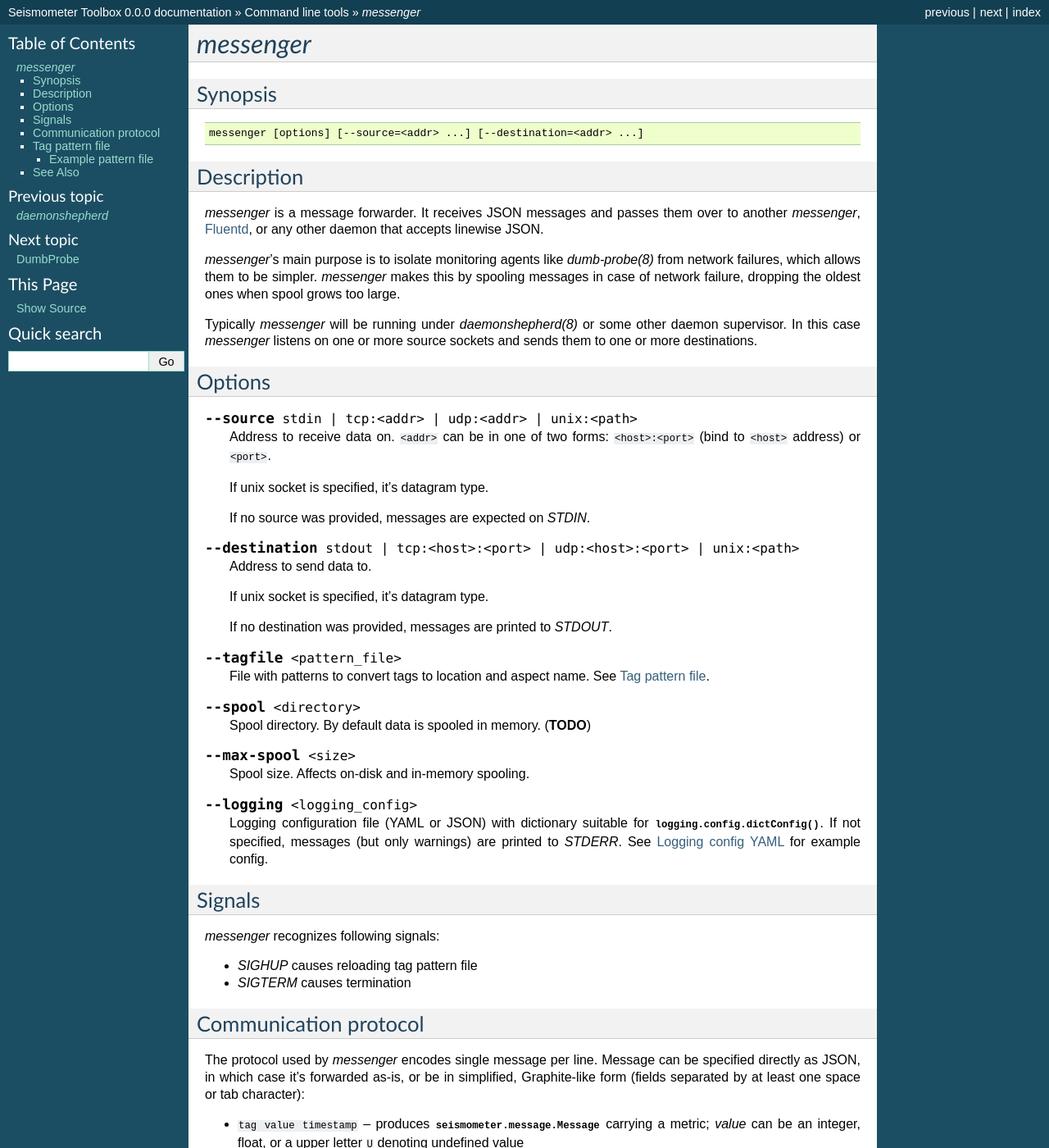
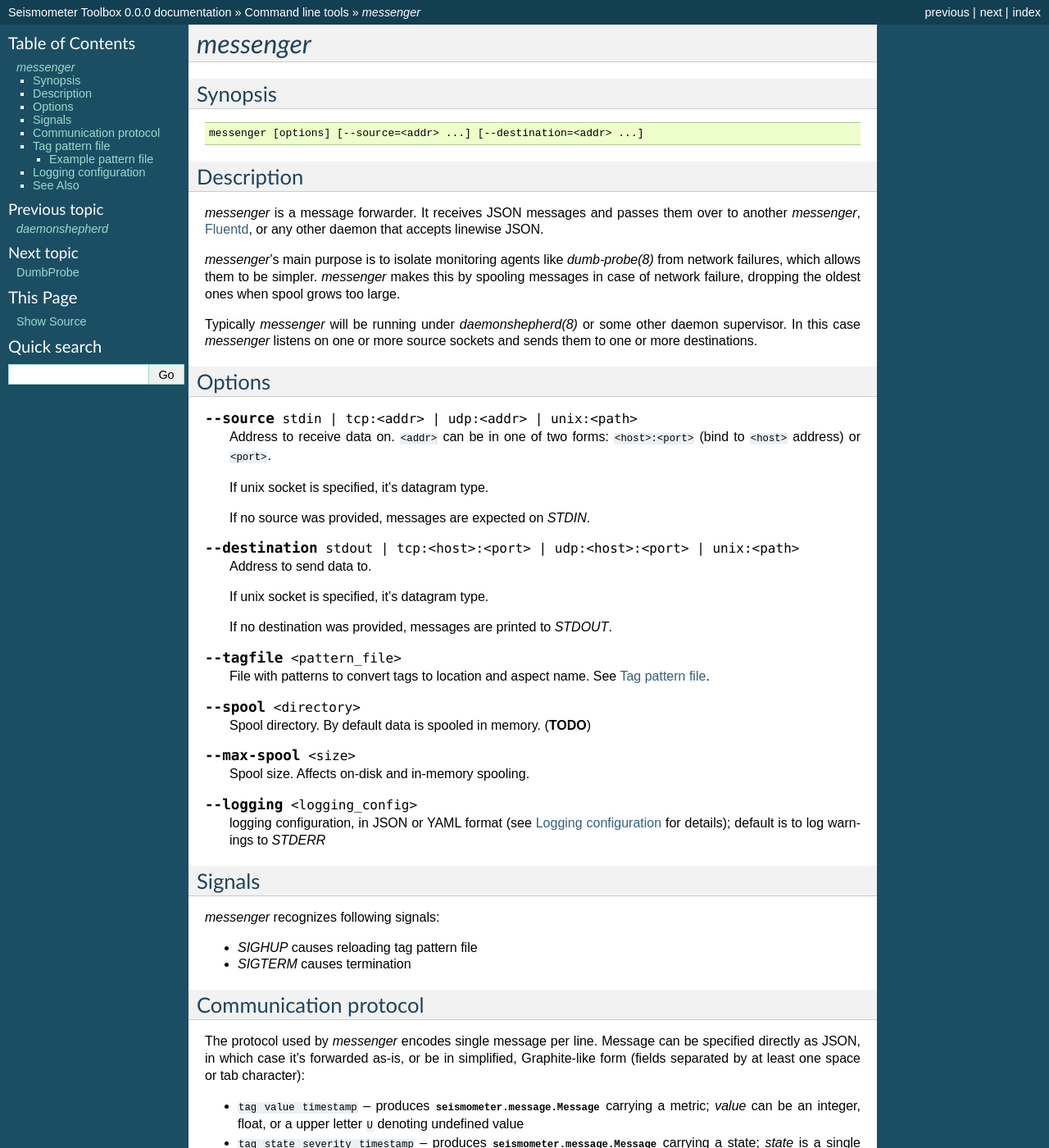
Before and after one commit to dozzie/seismometer-toolbox, a Sphinx documentation site: the page built from doc/manpages/messenger.rst, in a window 1280 px wide and 1400 px high. Shown: the whole window at 82% size. Built offline with Sphinx 7.4.7, drawn with Linux system fonts in a browser that asks for light colours; some of the changed text lies outside the part shown.

Commit message:
Added section about logging configuration to all manpages.

```diff
--- a/doc/manpages/messenger.rst
+++ b/doc/manpages/messenger.rst
@@ -60,10 +60,8 @@
 
 .. option:: --logging <logging_config>
 
-   Logging configuration file (YAML or JSON) with dictionary suitable for
-   :func:`logging.config.dictConfig`. If not specified, messages (but only
-   warnings) are printed to *STDERR*. See :ref:`yaml-logging-config` for
-   example config.
+   logging configuration, in JSON or YAML format (see :ref:`messenger-logging`
+   for details); default is to log warnings to *STDERR*
 
 Signals
 =======
@@ -174,6 +172,13 @@
 
    (services):service . (*):host . (*):aspect
 
+.. _messenger-logging:
+
+Logging configuration
+=====================
+
+.. include:: logging.rst.common
+
 See Also
 ========
 
```
Also changed, not shown: doc/manpages/daemonshepherd.rst (+8 -1 lines), doc/manpages/dumbprobe.rst (+9 -4 lines), 1 other file.
